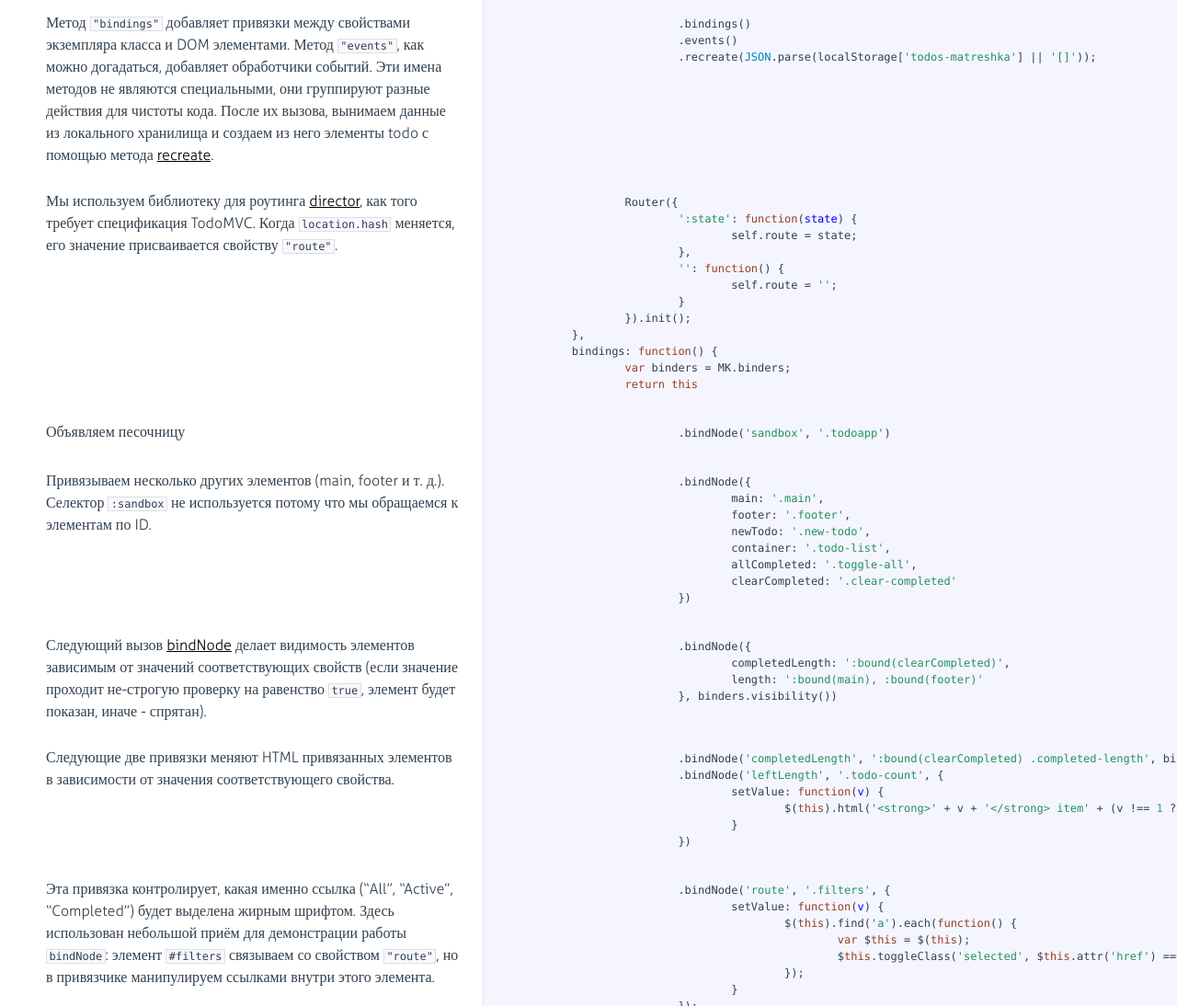
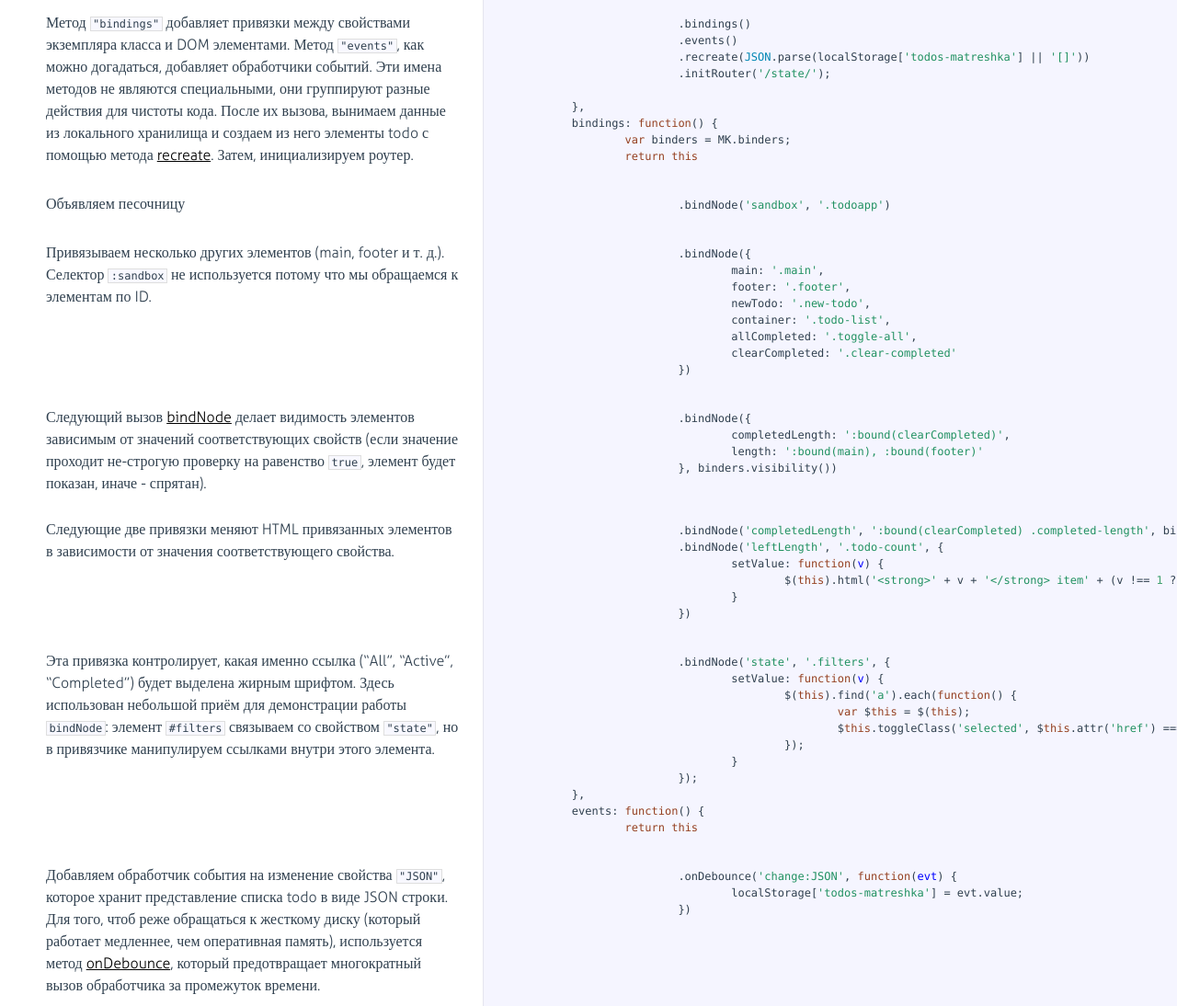
Before and after one commit to finom/matreshka_todomvc_ru, a website: page docs/todos.html in a window 1280 px wide. Shown: the part 536-1630 px from the top of the page at 92% size. Drawn offline with Linux system fonts and the light colour scheme.

Commit message:
update docs

```diff
--- a/docs/todos.html
+++ b/docs/todos.html
@@ -59,7 +59,7 @@
 
             </div>
 
-            <div class="content"><div class='highlight'><pre><span class="hljs-pi">"use strict"</span>;
+            <div class="content"><div class='highlight'><pre><span class="hljs-meta">"use strict"</span>;
 <span class="hljs-keyword">var</span> Todos = Class({
 	<span class="hljs-string">'extends'</span>: MK.Array,</pre></div></div>
 
@@ -92,7 +92,7 @@
             </div>
 
             <div class="content"><div class='highlight'><pre>	itemRenderer: <span class="hljs-string">'#todo_item_template'</span>,
-	constructor: <span class="hljs-function"><span class="hljs-keyword">function</span>(<span class="hljs-params"></span>) </span>{
+	<span class="hljs-keyword">constructor</span>: function() {
 		<span class="hljs-keyword">var</span> self = <span class="hljs-keyword">this</span></pre></div></div>
 
         </li>
@@ -121,13 +121,19 @@
               <div class="pilwrap ">
                 <a class="pilcrow" href="#section-5">&#182;</a>
               </div>
-              <p>Метод <code>&quot;bindings&quot;</code> добавляет привязки между свойствами экземпляра класса и DOM элементами. Метод <code>&quot;events&quot;</code>, как можно догадаться, добавляет обработчики событий. Эти имена методов не являются специальными, они группируют разные действия для чистоты кода. После их вызова, вынимаем данные из локального хранилища и создаем из него элементы todo с помощью метода <a href="http://ru.matreshka.io/#Matreshka.Array-recreate">recreate</a>.</p>
+              <p>Метод <code>&quot;bindings&quot;</code> добавляет привязки между свойствами экземпляра класса и DOM элементами. Метод <code>&quot;events&quot;</code>, как можно догадаться, добавляет обработчики событий. Эти имена методов не являются специальными, они группируют разные действия для чистоты кода. После их вызова, вынимаем данные из локального хранилища и создаем из него элементы todo с помощью метода <a href="http://ru.matreshka.io/#Matreshka.Array-recreate">recreate</a>. Затем, инициализируем роутер.</p>
 
             </div>
 
             <div class="content"><div class='highlight'><pre>			.bindings()
 			.events()
-			.recreate(<span class="hljs-built_in">JSON</span>.parse(localStorage[<span class="hljs-string">'todos-matreshka'</span>] || <span class="hljs-string">'[]'</span>));</pre></div></div>
+			.recreate(<span class="hljs-built_in">JSON</span>.parse(localStorage[<span class="hljs-string">'todos-matreshka'</span>] || <span class="hljs-string">'[]'</span>))
+			.initRouter(<span class="hljs-string">'/state/'</span>);
+
+	},
+	bindings: <span class="hljs-function"><span class="hljs-keyword">function</span>(<span class="hljs-params"></span>) </span>{
+		<span class="hljs-keyword">var</span> binders = MK.binders;
+		<span class="hljs-keyword">return</span> <span class="hljs-keyword">this</span></pre></div></div>
 
         </li>
 
@@ -138,22 +144,11 @@
               <div class="pilwrap ">
                 <a class="pilcrow" href="#section-6">&#182;</a>
               </div>
-              <p>Мы используем библиотеку для роутинга <a href="https://github.com/flatiron/director">director</a>, как того требует спецификация TodoMVC. Когда <code>location.hash</code> меняется, его значение присваивается свойству <code>&quot;route&quot;</code>.</p>
+              <p>Объявляем песочницу</p>
 
             </div>
 
-            <div class="content"><div class='highlight'><pre>		Router({
-			<span class="hljs-string">':state'</span>: <span class="hljs-function"><span class="hljs-keyword">function</span>(<span class="hljs-params">state</span>) </span>{
-				self.route = state;
-			},
-			<span class="hljs-string">''</span>: <span class="hljs-function"><span class="hljs-keyword">function</span>(<span class="hljs-params"></span>) </span>{
-				self.route = <span class="hljs-string">''</span>;
-			}
-		}).init();
-	},
-	bindings: <span class="hljs-function"><span class="hljs-keyword">function</span>(<span class="hljs-params"></span>) </span>{
-		<span class="hljs-keyword">var</span> binders = MK.binders;
-		<span class="hljs-keyword">return</span> <span class="hljs-keyword">this</span></pre></div></div>
+            <div class="content"><div class='highlight'><pre>			.bindNode(<span class="hljs-string">'sandbox'</span>, <span class="hljs-string">'.todoapp'</span>)</pre></div></div>
 
         </li>
 
@@ -163,21 +158,6 @@
 
               <div class="pilwrap ">
                 <a class="pilcrow" href="#section-7">&#182;</a>
-              </div>
-              <p>Объявляем песочницу</p>
-
-            </div>
-
-            <div class="content"><div class='highlight'><pre>			.bindNode(<span class="hljs-string">'sandbox'</span>, <span class="hljs-string">'.todoapp'</span>)</pre></div></div>
-
-        </li>
-
-
-        <li id="section-8">
-            <div class="annotation">
-
-              <div class="pilwrap ">
-                <a class="pilcrow" href="#section-8">&#182;</a>
               </div>
               <p>Привязываем несколько других элементов (main, footer и т. д.). Селектор <code>:sandbox</code> не используется потому что мы обращаемся к элементам по ID.</p>
 
@@ -195,11 +175,11 @@
         </li>
 
 
-        <li id="section-9">
+        <li id="section-8">
             <div class="annotation">
 
               <div class="pilwrap ">
-                <a class="pilcrow" href="#section-9">&#182;</a>
+                <a class="pilcrow" href="#section-8">&#182;</a>
               </div>
               <p>Следующий вызов <a href="http://ru.matreshka.io/#Matreshka-bindNode">bindNode</a> делает видимость элементов зависимым от значений соответствующих свойств (если значение проходит не-строгую проверку на равенство <code>true</code>, элемент будет показан, иначе - спрятан).</p>
 
@@ -213,11 +193,11 @@
         </li>
 
 
-        <li id="section-10">
+        <li id="section-9">
             <div class="annotation">
 
               <div class="pilwrap ">
-                <a class="pilcrow" href="#section-10">&#182;</a>
+                <a class="pilcrow" href="#section-9">&#182;</a>
               </div>
               <p>Следующие две привязки меняют HTML привязанных элементов в зависимости от значения соответствующего свойства.</p>
 
@@ -233,21 +213,21 @@
         </li>
 
 
-        <li id="section-11">
+        <li id="section-10">
             <div class="annotation">
 
               <div class="pilwrap ">
-                <a class="pilcrow" href="#section-11">&#182;</a>
+                <a class="pilcrow" href="#section-10">&#182;</a>
               </div>
-              <p>Эта привязка контролирует, какая именно ссылка (“All”, “Active”, “Completed”) будет выделена жирным шрифтом. Здесь использован небольшой приём для демонстрации работы <code>bindNode</code>: элемент <code>#filters</code> связываем со свойством <code>&quot;route&quot;</code>, но в привязчике манипулируем ссылками внутри этого элемента.</p>
+              <p>Эта привязка контролирует, какая именно ссылка (“All”, “Active”, “Completed”) будет выделена жирным шрифтом. Здесь использован небольшой приём для демонстрации работы <code>bindNode</code>: элемент <code>#filters</code> связываем со свойством <code>&quot;state&quot;</code>, но в привязчике манипулируем ссылками внутри этого элемента.</p>
 
             </div>
 
-            <div class="content"><div class='highlight'><pre>			.bindNode(<span class="hljs-string">'route'</span>, <span class="hljs-string">'.filters'</span>, {
+            <div class="content"><div class='highlight'><pre>			.bindNode(<span class="hljs-string">'state'</span>, <span class="hljs-string">'.filters'</span>, {
 				setValue: <span class="hljs-function"><span class="hljs-keyword">function</span>(<span class="hljs-params">v</span>) </span>{
 					$(<span class="hljs-keyword">this</span>).find(<span class="hljs-string">'a'</span>).each(<span class="hljs-function"><span class="hljs-keyword">function</span>(<span class="hljs-params"></span>) </span>{
 						<span class="hljs-keyword">var</span> $<span class="hljs-keyword">this</span> = $(<span class="hljs-keyword">this</span>);
-						$<span class="hljs-keyword">this</span>.toggleClass(<span class="hljs-string">'selected'</span>, $<span class="hljs-keyword">this</span>.attr(<span class="hljs-string">'href'</span>) === <span class="hljs-string">'#/'</span> + v);
+						$<span class="hljs-keyword">this</span>.toggleClass(<span class="hljs-string">'selected'</span>, $<span class="hljs-keyword">this</span>.attr(<span class="hljs-string">'href'</span>) === <span class="hljs-string">'#!/'</span> + v);
 					});
 				}
 			});
@@ -258,11 +238,11 @@
         </li>
 
 
-        <li id="section-12">
+        <li id="section-11">
             <div class="annotation">
 
               <div class="pilwrap ">
-                <a class="pilcrow" href="#section-12">&#182;</a>
+                <a class="pilcrow" href="#section-11">&#182;</a>
               </div>
               <p>Добавляем обработчик события на изменение свойства <code>&quot;JSON&quot;</code>, которое хранит представление списка todo в виде JSON строки. Для того, чтоб реже обращаться к жесткому диску (который работает медленнее, чем оперативная память), используется метод <a href="http://ru.matreshka.io/#Matreshka-onDebounce">onDebounce</a>, который предотвращает многократный вызов обработчика за промежуток времени.</p>
 
@@ -275,11 +255,11 @@
         </li>
 
 
-        <li id="section-13">
+        <li id="section-12">
             <div class="annotation">
 
               <div class="pilwrap ">
-                <a class="pilcrow" href="#section-13">&#182;</a>
+                <a class="pilcrow" href="#section-12">&#182;</a>
               </div>
               <p>Если в инпуте, привязанном к свойству <code>&quot;newTodo&quot;</code> нажата клавиша  <code>Enter</code> и если очищенное от пробелов значение этого свойства не является пустой строкой, добавляем новый пункт todo, используя метод <code>push</code>).</p>
 
@@ -301,11 +281,11 @@
         </li>
 
 
-        <li id="section-14">
+        <li id="section-13">
             <div class="annotation">
 
               <div class="pilwrap ">
-                <a class="pilcrow" href="#section-14">&#182;</a>
+                <a class="pilcrow" href="#section-13">&#182;</a>
               </div>
               <p>Когда меняется значение свойства <code>allCompleted</code>, мы меняем <code>&quot;completed&quot;</code> для всех todo на то же самое значение. Флаг <code>&quot;silent&quot;</code> говорит о том, что событие <code>&quot;change:completed&quot;</code> не должно быть вызвано.</p>
 
@@ -324,11 +304,11 @@
         </li>
 
 
-        <li id="section-15">
+        <li id="section-14">
             <div class="annotation">
 
               <div class="pilwrap ">
-                <a class="pilcrow" href="#section-15">&#182;</a>
+                <a class="pilcrow" href="#section-14">&#182;</a>
               </div>
               <p>Клик мышью по элементу <code>&#39;#clear-completed&#39;</code> удаляет все выволненные пункты, используя метод <a href="http://ru.matreshka.io/#Matreshka.Array-pull">pull</a>.</p>
 
@@ -345,11 +325,11 @@
         </li>
 
 
-        <li id="section-16">
+        <li id="section-15">
             <div class="annotation">
 
               <div class="pilwrap ">
-                <a class="pilcrow" href="#section-16">&#182;</a>
+                <a class="pilcrow" href="#section-15">&#182;</a>
               </div>
               <p>Следующий обработчик вызывается по двум событиям. Первое событие - <code>&quot;modify&quot;</code>, которое срабатывает, когда <code>MK.Array</code> меняется (когда элементы добавляются или удаляются). Второе - <code>*@change:completed</code> означает, что мы слушаем событие <code>&quot;change:completed&quot;</code> для каждого пункта todo. Получается, обработчик срабатывает, когда пункт добавлен или удален и когда у одного из пунктов меняется свойство <code>&quot;completed&quot;</code>. Код обработчика говорит сам за себя: <code>&quot;allCompleted&quot;</code> становится равным <code>true</code>, если каждый пункт выполнен и наоборот - <code>false</code>, когда какой-либо из пунктов не выполнен. Затем вычисляется значение свойства <code>&quot;completedLength&quot;</code>, которое содержит количество выполненных пунктов.</p>
 
@@ -370,11 +350,11 @@
         </li>
 
 
-        <li id="section-17">
+        <li id="section-16">
             <div class="annotation">
 
               <div class="pilwrap ">
-                <a class="pilcrow" href="#section-17">&#182;</a>
+                <a class="pilcrow" href="#section-16">&#182;</a>
               </div>
               <p>Если пункты добавлены или удалены или если свойство <code>&quot;completed&quot;</code> помеялось у какого-нибудь пункта или если изменилось значение свойства <code>&quot;allCompleted&quot;</code>, готовим представление нашего списка todo для того, чтоб затем поместить его в локальное хранилище (<code>localStorage</code>).</p>
 
@@ -387,13 +367,13 @@
         </li>
 
 
-        <li id="section-18">
+        <li id="section-17">
             <div class="annotation">
 
               <div class="pilwrap ">
-                <a class="pilcrow" href="#section-18">&#182;</a>
+                <a class="pilcrow" href="#section-17">&#182;</a>
               </div>
-              <p>Следующие строки контролируют, как видимость пунктов списка дел контролируется <code>location.hash</code> (или свойства <code>&quot;route&quot;</code>). Эта часть может быть реализована несколькими способами. Здесь выбран способ добавления зависимостей одного свойства от других, используя метод  <a href="http://ru.matreshka.io/#Matreshka-linkProps">linkProps</a>. Что здесь происходит? Мы слушаем событие <code>&quot;addone&quot;</code>, срабатывающее, когда новый пункт добавляется в список дел. Обработчик события получает объект (<code>evt</code>) в качестве аргумента, который содержит свойство <code>&quot;added&quot;</code>, являющеесяя добавленным пунктом. Мы добавляем зависимость свойства <code>&quot;visible&quot;</code> для добавленного пункта от <code>todos.route</code> и от собственного свойства <code>&quot;completed&quot;</code>.</p>
+              <p>Следующие строки контролируют, как видимость пунктов списка дел контролируется <code>location.hash</code> (или свойства <code>&quot;state&quot;</code>). Эта часть может быть реализована несколькими способами. Здесь выбран способ добавления зависимостей одного свойства от других, используя метод  <a href="http://ru.matreshka.io/#Matreshka-linkProps">linkProps</a>. Что здесь происходит? Мы слушаем событие <code>&quot;addone&quot;</code>, срабатывающее, когда новый пункт добавляется в список дел. Обработчик события получает объект (<code>evt</code>) в качестве аргумента, который содержит свойство <code>&quot;added&quot;</code>, являющеесяя добавленным пунктом. Мы добавляем зависимость свойства <code>&quot;visible&quot;</code> для добавленного пункта от <code>todos.state</code> и от собственного свойства <code>&quot;completed&quot;</code>.</p>
 
             </div>
 
@@ -402,9 +382,9 @@
 
 				todo.linkProps(<span class="hljs-string">'visible'</span>, [
 					todo, <span class="hljs-string">'completed'</span>,
-					<span class="hljs-keyword">this</span>, <span class="hljs-string">'route'</span>
-				], <span class="hljs-function"><span class="hljs-keyword">function</span>(<span class="hljs-params">completed, route</span>) </span>{
-					<span class="hljs-keyword">return</span> !route || route === <span class="hljs-string">'completed'</span> &amp;&amp; completed || route === <span class="hljs-string">'active'</span> &amp;&amp; !completed;
+					<span class="hljs-keyword">this</span>, <span class="hljs-string">'state'</span>
+				], <span class="hljs-function"><span class="hljs-keyword">function</span>(<span class="hljs-params">completed, state</span>) </span>{
+					<span class="hljs-keyword">return</span> !state || state === <span class="hljs-string">'completed'</span> &amp;&amp; completed || state === <span class="hljs-string">'active'</span> &amp;&amp; !completed;
 				});
 			});
 	}
```
Also changed, not shown: docs/app.html (+1 -1 lines), docs/todo.html (+2 -2 lines).
